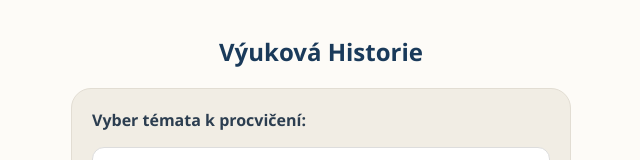
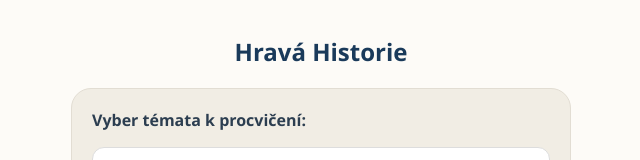
Before and after one commit to tondam77-faith/historie, a plain HTML site: page index.html in a window 1280 px wide. Shown: the top 160 px of the page, without its empty margins (319-959 px from the left). Drawn offline with Linux system fonts and the light colour scheme.

Commit message:
Update index.html

```diff
--- a/index.html
+++ b/index.html
@@ -74,7 +74,7 @@
 <body>
 <div class="container">
     <div id="selection-ui">
-        <h2>Výuková Historie</h2>
+        <h2>Hravá Historie</h2>
         <div class="deck-menu">
             <h3 style="margin-top:0; font-size:1rem;">Vyber témata k procvičení:</h3>
             <div id="deck-list-ui"></div>
@@ -292,4 +292,5 @@
     init();
 </script>
 </body>
+
 </html>
```
